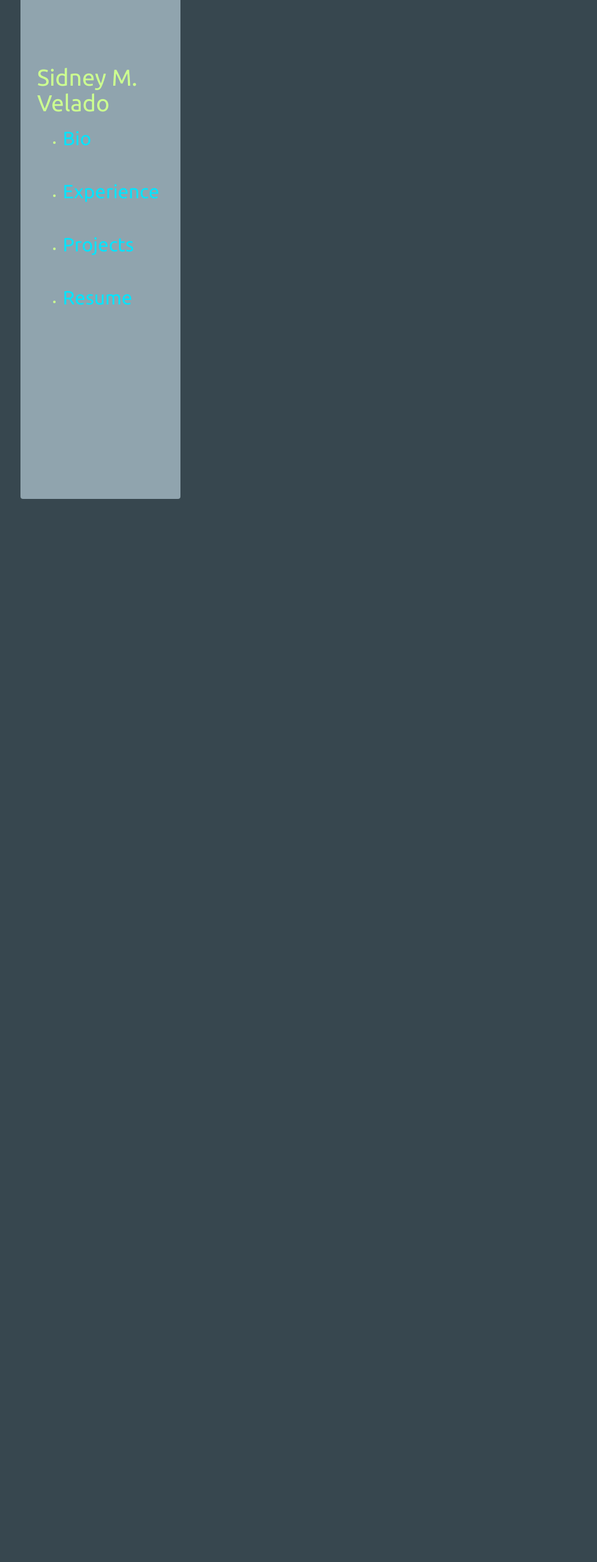
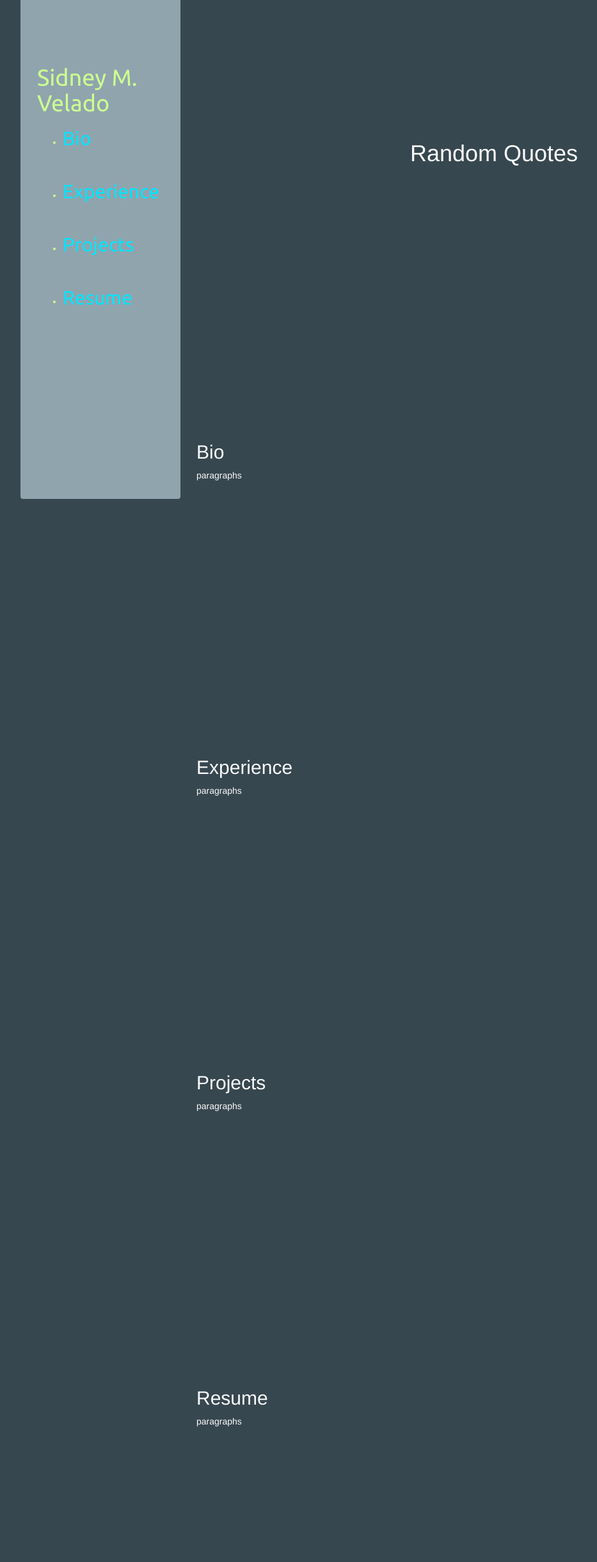
Before and after one commit to svelado/svelado.github.io, a Flask app: page / in a window 1280 px wide. Shown: the whole page at 64% size, without its empty margins (43-976 px from the left). Before the commit the page ends 780 px from the top, so only its background shows below. Run offline with Flask 2, Linux system fonts and the light colour scheme; some libraries are stand-ins or nearby versions.

Commit message:
Built the skeleton of the website to fill out with content and manage more easily with improved CSS

```diff
--- a/static/css/mysite.css
+++ b/static/css/mysite.css
@@ -1,13 +1,31 @@
 html {
-	height: 100%;
+	margin-left: 350px;
 	font-family: 'Ubuntu', sans-serif;
 	background-color: #37474F;
 }
 body {
-	height: 100%;
-	overflow: hidden;
-	display: inline;
+	display: block;
+	background-color: #37474F;
 }
+
+div {
+	background-color: #37474F;
+}
+
+div.content {
+	padding-top: 200px;
+	padding-bottom: 200px;
+	color:#FAFAFA;
+}
+
+
+#favquote {
+	padding-top: 200px;
+	padding-bottom: 200px;
+	text-align: center;
+	color:#FAFAFA;
+}
+
 
 div.navbar {
 	font-family: 'Ubuntu', sans-serif;
@@ -22,11 +40,16 @@
 	background-color:#90A4AE;
 }
 
- div.navbar ul li h2 {
- 	color: #00E5FF;
- 	text-decoration: :underline;
+div.navbar h1 a {
+	color:#CCFF90;
+	hover: #F44336;
+
+}
+
+ a:hover {
+ 	color:#F44336;
  }
 
- a:link, a:visited {
+ a:link, a:visited{
  	color:#00E5FF;
  }
--- a/templates/main.html
+++ b/templates/main.html
@@ -15,19 +15,50 @@
 	<!-- All "Side Nav Bar" -->
 	<div class='navbar'>
 		<h1>
-			Sidney M. Velado
+			<a href='#favquote'>Sidney M. Velado</a>
 		</h1>
 		<ul>
-			<li><h2><a href='http://www.facebook.com'>Bio</a></h2></li>
+			<li><h2><a href='#bio'>Bio</a></h2></li>
 			<br>
-			<li><h2>Experience</h2></li>
+			<li><h2><a href='#exp'>Experience</a></h2></li>
 			<br>
-			<li><h2>Projects</h2></li>
+			<li><h2><a href='#projects'>Projects</a></h2></li>
 			<br>
-			<li><h2>Resume</h2></li>
+			<li><h2><a href='#resume'>Resume</a></h2></li>
 		</ul>
 	</div>
 
-	<div class="">
+	<div class='content' id='favquote'>
+		<h1>Random Quotes</h1>
+	</div>
+
+	<div class='content' id='bio'>
+		<h2>Bio</h2>
+		<p>
+			paragraphs
+		</p>
+	</div>
+
+	<div class='content' id='exp'>
+		<h2>Experience</h2>
+		<p>
+			paragraphs
+		</p>
+	</div>
+
+	<div class='content' id='projects'>
+		<h2>Projects</h2>
+		<p>
+			paragraphs
+		</p>
+	</div>
+
+	<div class='content' id='resume'>
+		<h2>Resume</h2>
+		<p>
+			paragraphs
+		</p>
+	</div>
+
 </body>
 </html>
```
Also changed, not shown: static/images/wrenchIcon.png.
